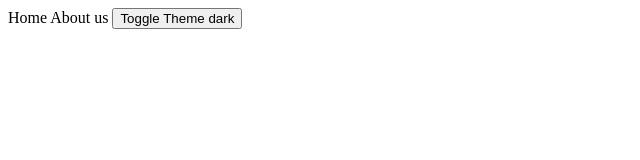
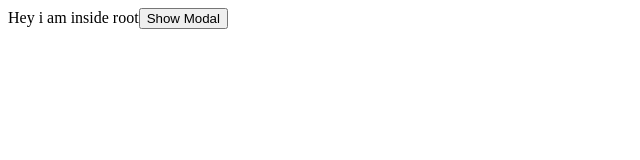
Before and after one commit to kuldeeparmar/React-, a React app: page / in a window 1280 px wide. Shown: the top 160 px of the page, without its empty margins (0-640 px from the left). Built offline with nearby package versions, Linux system fonts and the light colour scheme.

Commit message:
Explore createPortal

```diff
--- a/src/App.js
+++ b/src/App.js
@@ -8,21 +8,21 @@ import SecondParent from './SecondParent.jsx'
 import PrintTable from './PrintTable.jsx'
 import { ThemeContext } from "./ThemeContext.js";
 import Navbar from './Navbar.js'
+import { createPortal } from "react-dom";
+
 
 
 
 const App = () => {
 
-  const [theme,setTheme] = useState('dark');
+  const [show,setshow] = useState(false);
+
   return (
-    <ThemeContext.Provider value={[theme,setTheme]}>
-
-      <Navbar/>
-
-    </ThemeContext.Provider>
-
-
-
+    <>
+    Hey i am inside root
+    <button onClick={() => setshow(!show)}>Show Modal</button>
+    {show && createPortal(<div>This is modal</div>,document.body)}
+    </>
   );
 };
 
```
